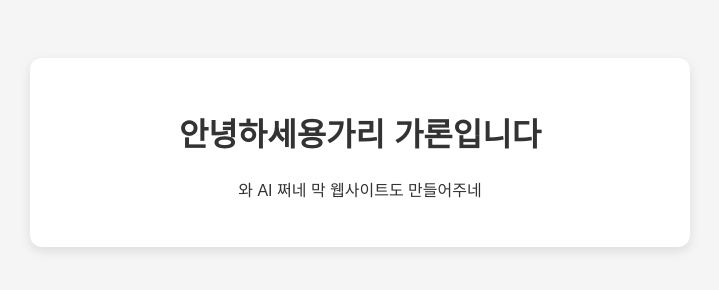
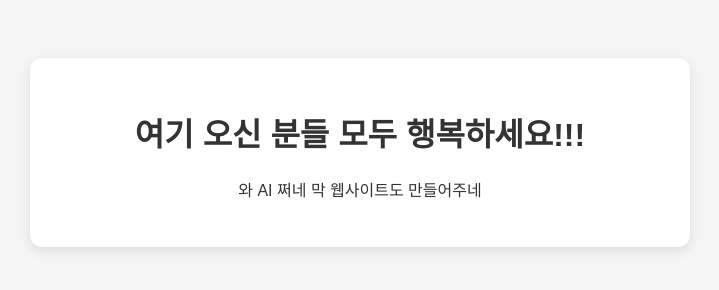
Before and after one commit to Garon-Han/website-, a plain HTML site: page index.html in a window 1280 px wide. Shown: the whole page, without its empty margins (280-999 px from the left). Drawn offline with Linux system fonts and the light colour scheme.

Commit message:
Update index.html

```diff
--- a/index.html
+++ b/index.html
@@ -8,7 +8,7 @@
 </head>
 <body>
   <div class="container">
-    <h1>안녕하세용가리 가론입니다</h1>
+    <h1>여기 오신 분들 모두 행복하세요!!! </h1>
     <p>와 AI 쩌네 막 웹사이트도 만들어주네</p>
   </div>
 </body>
```
